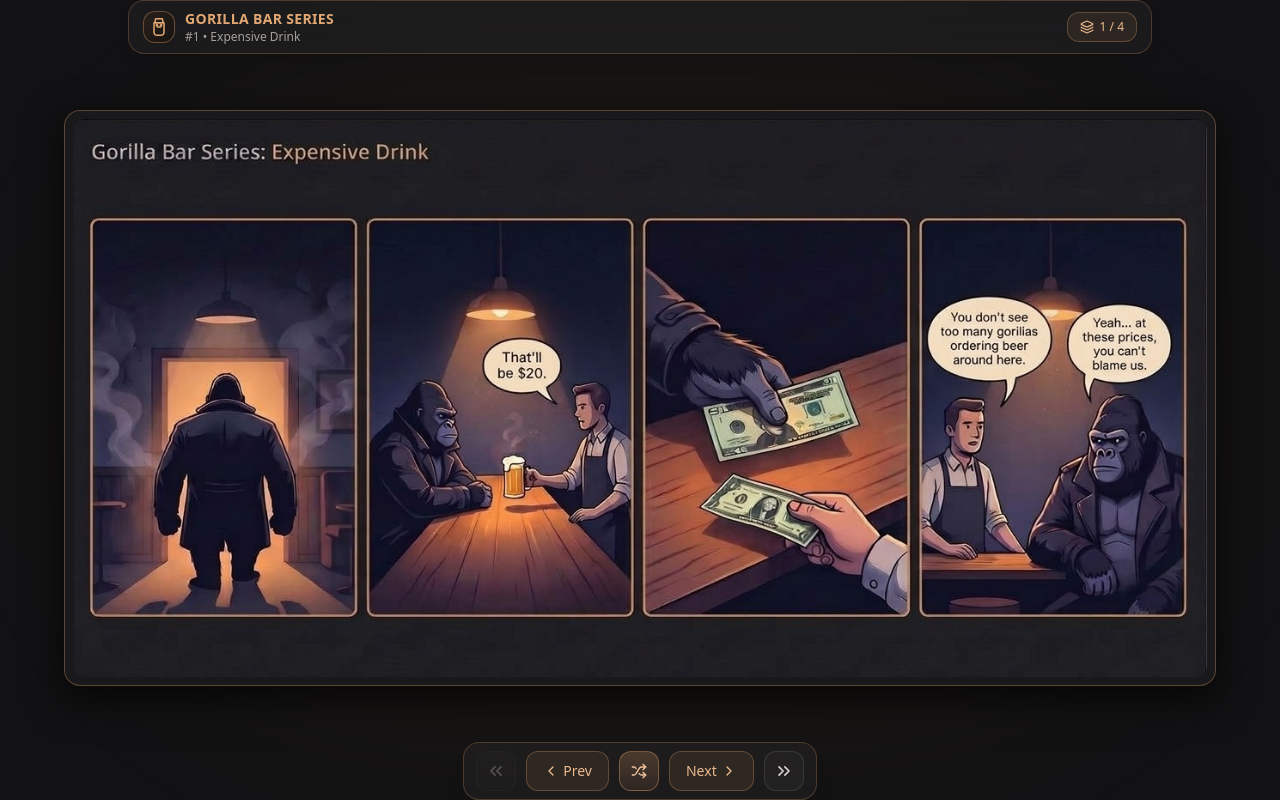
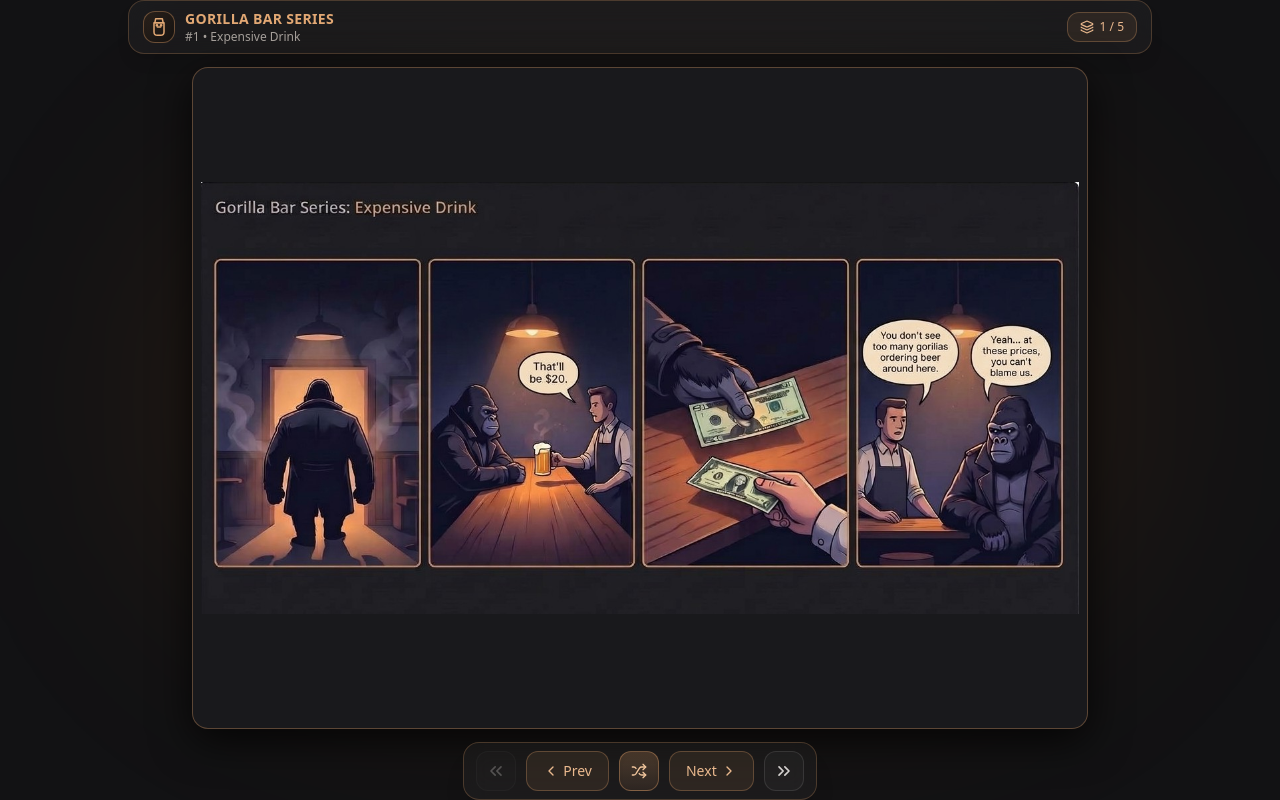
Before and after one commit to allisfair777/GorillaComics, a plain HTML site: page index.html in a window 1280 px wide. Drawn offline with nearby package versions, Linux system fonts and the light colour scheme.

Commit message:
Added 5th strip

```diff
--- a/index.html
+++ b/index.html
@@ -65,8 +65,8 @@
 
     <!-- Center Stage: Comic Frame Display -->
     <section id="stage-area" class="relative z-10 flex flex-1 items-center justify-center my-2 min-h-0 w-full max-w-6xl mx-auto">
-        <div class="relative flex items-center justify-center max-h-full max-w-full rounded-2xl border border-[#d99b66]/35 bg-[#19191c] p-1.5 sm:p-2 shadow-[0_12px_40px_rgba(0,0,0,0.75)]">
-            <img id="comic-image" src="" alt="Comic Strip" draggable="false" class="max-h-[calc(100dvh-138px)] w-auto max-w-full rounded-xl object-contain fade-slide">
+        <div class="relative flex items-center justify-center h-[calc(100dvh-138px)] w-full max-w-4xl rounded-2xl border border-[#d99b66]/35 bg-[#19191c] p-1.5 sm:p-2 shadow-[0_12px_40px_rgba(0,0,0,0.75)]">
+            <img id="comic-image" src="" alt="Comic Strip" draggable="false" class="h-full w-full rounded-xl object-contain fade-slide">
         </div>
     </section>
 
@@ -118,7 +118,8 @@
             { number: 1, title: "Expensive Drink", subtitle: "Gorilla Bar Series: Expensive Drink", src: "comics/01-expensive.jpg" },
             { number: 2, title: "The Bare Minimum", subtitle: "Gorilla Bar Series: The Bare Minimum", src: "comics/02-bare-minimum.jpg" },
             { number: 3, title: "Bison", subtitle: "Gorilla Bar Series: Bison", src: "comics/03-bison.jpg" },
-            { number: 4, title: "High Spirits", subtitle: "Gorilla Bar Series: High Spirits", src: "comics/04-high-spirits.jpg" }
+            { number: 4, title: "High Spirits", subtitle: "Gorilla Bar Series: High Spirits", src: "comics/04-high-spirits.jpg" },
+	    { number: 4, title: "Last Call", subtitle: "Gorilla Bar Series: Last Call", src: "comics/05-last-call.jpg" }
         ];
 
         let currentIndex = 0;
```
Also changed, not shown: comics/05-last-call.jpg (added).
